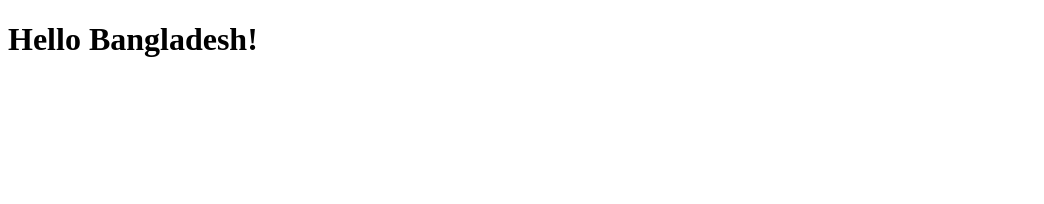
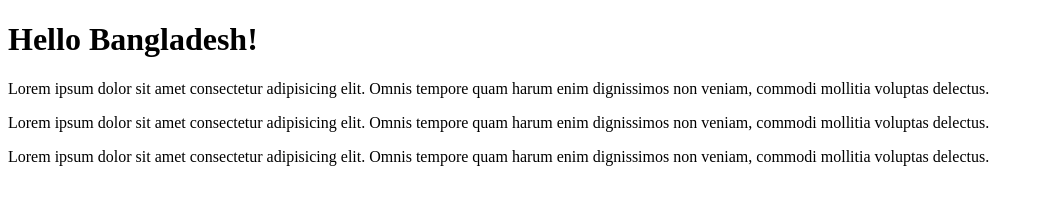
Before and after one commit to TofayelYeaman/Website-Projects, a plain HTML site: page index.html in a window 1280 px wide. Shown: the whole page, without its empty margins (0-1044 px from the left). Drawn offline with Linux system fonts and the light colour scheme.

Commit message:
new code added

```diff
--- a/index.html
+++ b/index.html
@@ -8,5 +8,9 @@
 </head>
 <body>
     <h1>Hello Bangladesh!</h1>
+    <p>Lorem ipsum dolor sit amet consectetur adipisicing elit. Omnis tempore quam harum enim dignissimos non veniam, commodi mollitia voluptas delectus.
+    <p>Lorem ipsum dolor sit amet consectetur adipisicing elit. Omnis tempore quam harum enim dignissimos non veniam, commodi mollitia voluptas delectus.
+    <p>Lorem ipsum dolor sit amet consectetur adipisicing elit. Omnis tempore quam harum enim dignissimos non veniam, commodi mollitia voluptas delectus.
+    </p>
 </body>
 </html>
```
